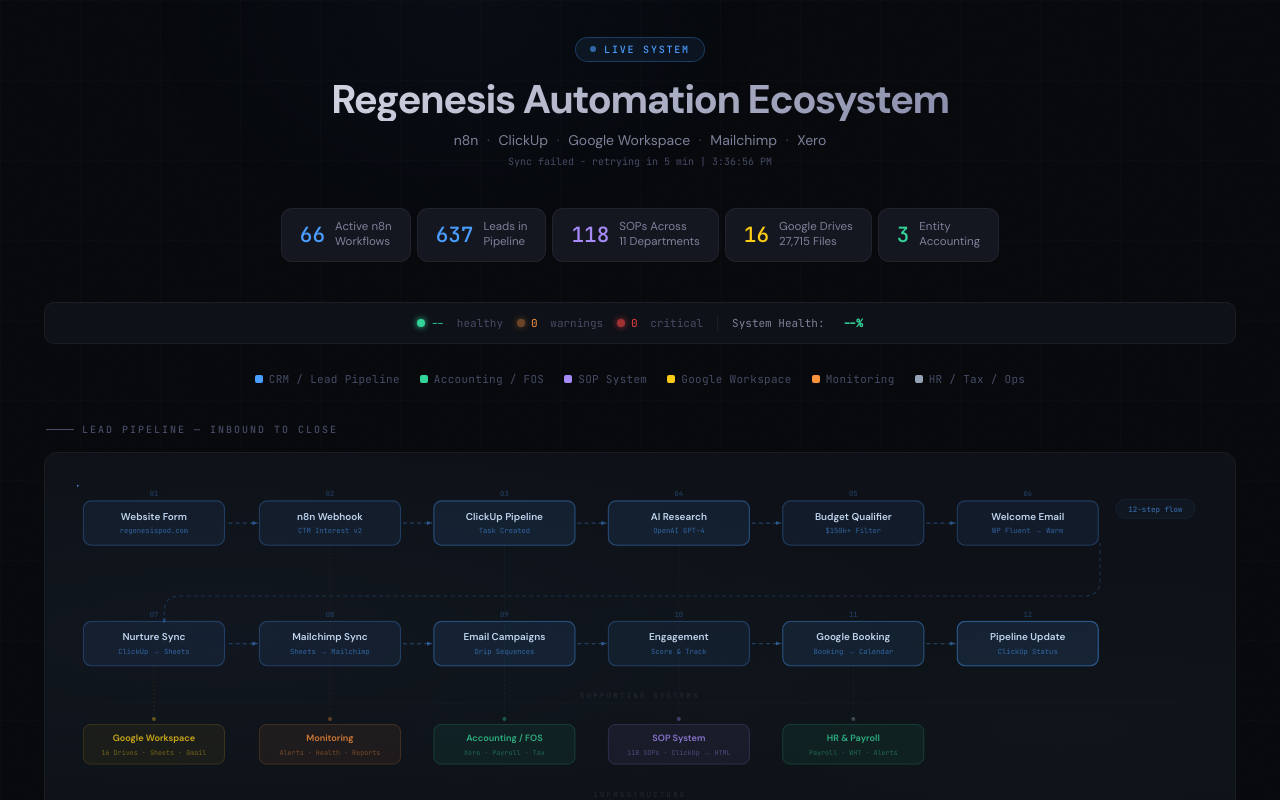
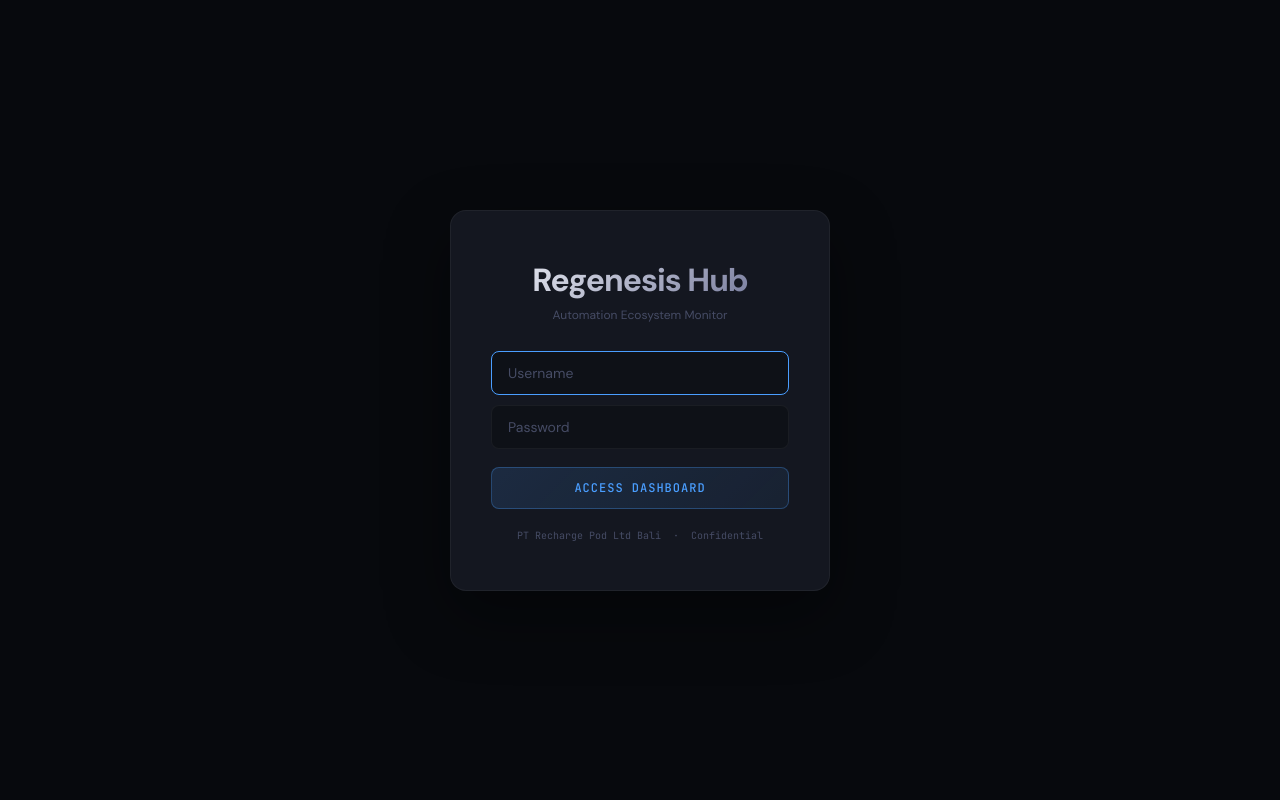
Before and after one commit to regenesis-systems/regenesis-hub, a plain HTML site: page index.html in a window 1280 px wide. Shown: the top 800 px of the page. Drawn offline with Linux system fonts and the light colour scheme; no server answers.

Commit message:
feat: login gate — same credentials as FOS dashboard (Justin, Barrie, Tav, Matt, Ami)

```diff
--- a/index.html
+++ b/index.html
@@ -471,11 +471,64 @@
   @keyframes fadeUp { from{opacity:0;transform:translateY(14px)} to{opacity:1;transform:translateY(0)} }
   @keyframes nodeIn { from{opacity:0;transform:scale(.92)} to{opacity:1;transform:scale(1)} }
 
+  /* -- Login Screen -- */
+  #login-screen {
+    position: fixed; inset: 0; z-index: 9999;
+    background: var(--bg-deep);
+    display: flex; align-items: center; justify-content: center;
+    animation: fadeUp .5s ease-out;
+  }
+  #login-screen.hidden { display: none; }
+  .login-box {
+    text-align: center; padding: 48px 40px; border-radius: 16px;
+    background: var(--bg-card); border: 1px solid var(--border-subtle);
+    box-shadow: 0 24px 64px rgba(0,0,0,0.4);
+    width: 380px; max-width: 90vw;
+  }
+  .login-logo {
+    font-size: 32px; font-weight: 700; letter-spacing: -1px; margin-bottom: 6px;
+    background: linear-gradient(135deg, #f0f2f8 0%, #6b7094 100%);
+    -webkit-background-clip: text; -webkit-text-fill-color: transparent; background-clip: text;
+  }
+  .login-sub { font-size: 12px; color: var(--text-dim); margin-bottom: 28px; }
+  .login-input {
+    width: 100%; padding: 12px 16px; border-radius: 8px; border: 1px solid var(--border-subtle);
+    background: var(--bg-surface); color: var(--text-primary); font-size: 14px;
+    font-family: 'DM Sans', sans-serif; outline: none; margin-bottom: 10px;
+    transition: border-color .2s;
+  }
+  .login-input:focus { border-color: var(--crm); }
+  .login-input::placeholder { color: var(--text-dim); }
+  .login-btn {
+    width: 100%; padding: 12px; border: none; border-radius: 8px; cursor: pointer;
+    background: linear-gradient(135deg, rgba(74,158,255,0.15), rgba(74,158,255,0.08));
+    border: 1px solid rgba(74,158,255,0.3); color: var(--crm);
+    font-family: 'JetBrains Mono', monospace; font-size: 12px; font-weight: 500;
+    letter-spacing: 1px; text-transform: uppercase; margin-top: 8px;
+    transition: all .2s;
+  }
+  .login-btn:hover { background: rgba(74,158,255,0.12); border-color: rgba(74,158,255,0.5); }
+  .login-error { color: var(--critical); font-size: 11px; margin-top: 10px; display: none; font-family: 'JetBrains Mono', monospace; }
+  .login-footer-text { font-size: 10px; color: var(--text-dim); margin-top: 20px; font-family: 'JetBrains Mono', monospace; }
+
   @media (max-width: 1200px) { .wrap{padding:28px 20px 44px} .hdr h1{font-size:32px} .pipe-canvas{padding:20px} }
   @media (max-width: 768px) { .hdr h1{font-size:24px} .stats{gap:6px} .st{padding:8px 12px} .st .n{font-size:17px} }
 </style>
 </head>
 <body>
+<!-- Login Screen -->
+<div id="login-screen">
+  <div class="login-box">
+    <div class="login-logo">Regenesis Hub</div>
+    <div class="login-sub">Automation Ecosystem Monitor</div>
+    <input type="text" id="login-user" class="login-input" placeholder="Username" autocomplete="off" autofocus/>
+    <input type="password" id="login-pass" class="login-input" placeholder="Password"/>
+    <button class="login-btn" onclick="doLogin()">Access Dashboard</button>
+    <div class="login-error" id="login-error">Invalid credentials. Please try again.</div>
+    <div class="login-footer-text">PT Recharge Pod Ltd Bali &nbsp;&middot;&nbsp; Confidential</div>
+  </div>
+</div>
+
 <div class="ambient"></div>
 <div class="grain"></div>
 <div class="grid-bg"></div>
@@ -1031,6 +1084,41 @@
 </div>
 
 <script>
+// -- Authentication --
+var HUB_USERS = {
+  'justin': { password: 'regenesisjc26', name: 'Justin' },
+  'barrie': { password: 'regenesisbe26', name: 'Barrie' },
+  'tav':    { password: 'regenesistk26', name: 'Tav' },
+  'matt':   { password: 'regenesismw26', name: 'Matt' },
+  'ami':    { password: 'regenesisam26', name: 'Ami' }
+};
+
+function doLogin() {
+  var user = document.getElementById('login-user').value.toLowerCase().trim();
+  var pass = document.getElementById('login-pass').value;
+  var errEl = document.getElementById('login-error');
+  if (HUB_USERS[user] && HUB_USERS[user].password === pass) {
+    sessionStorage.setItem('hub_user', user);
+    document.getElementById('login-screen').classList.add('hidden');
+    fetchHealthData();
+    errEl.style.display = 'none';
+  } else {
+    errEl.style.display = 'block';
+  }
+}
+
+// Allow Enter key to submit
+document.addEventListener('DOMContentLoaded', function() {
+  var passInput = document.getElementById('login-pass');
+  var userInput = document.getElementById('login-user');
+  if (passInput) passInput.addEventListener('keydown', function(e) { if (e.key === 'Enter') doLogin(); });
+  if (userInput) userInput.addEventListener('keydown', function(e) { if (e.key === 'Enter') document.getElementById('login-pass').focus(); });
+  // Check if already logged in this session
+  if (sessionStorage.getItem('hub_user')) {
+    document.getElementById('login-screen').classList.add('hidden');
+  }
+});
+
 // -- Configuration --
 var WEBHOOK_URL = 'https://regenesissystems.app.n8n.cloud/webhook/hub-stats';
 var REFRESH_INTERVAL = 5 * 60 * 1000; // 5 minutes
@@ -1516,8 +1604,13 @@ document.addEventListener('click', function(e) {
 });
 
 // -- Auto-refresh --
-fetchHealthData();
-setInterval(fetchHealthData, REFRESH_INTERVAL);
+// Only fetch if already logged in (session persists across refreshes)
+if (sessionStorage.getItem('hub_user')) {
+  fetchHealthData();
+}
+setInterval(function() {
+  if (sessionStorage.getItem('hub_user')) fetchHealthData();
+}, REFRESH_INTERVAL);
 
 // Update "last synced" every minute
 setInterval(function() {
```
